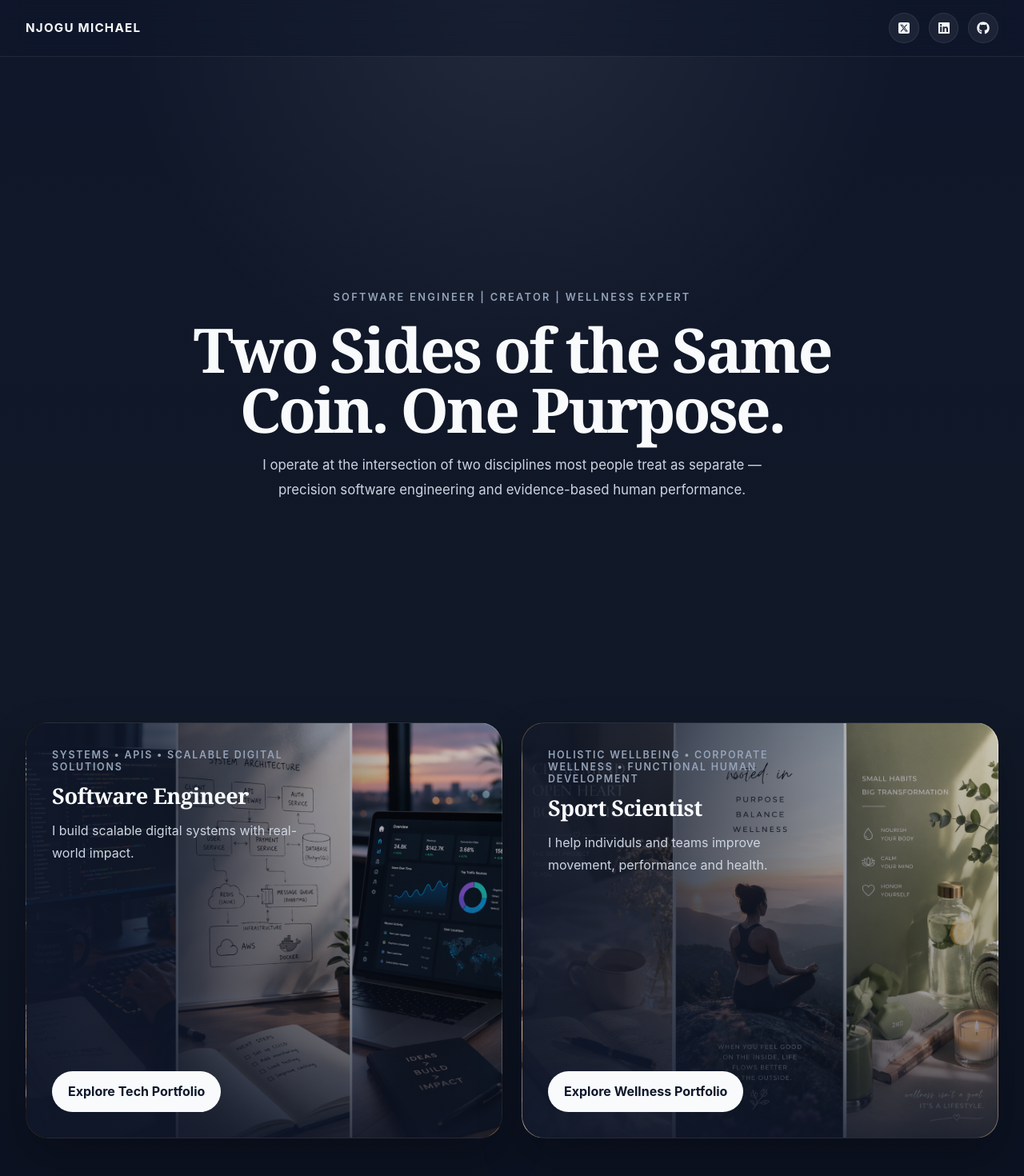
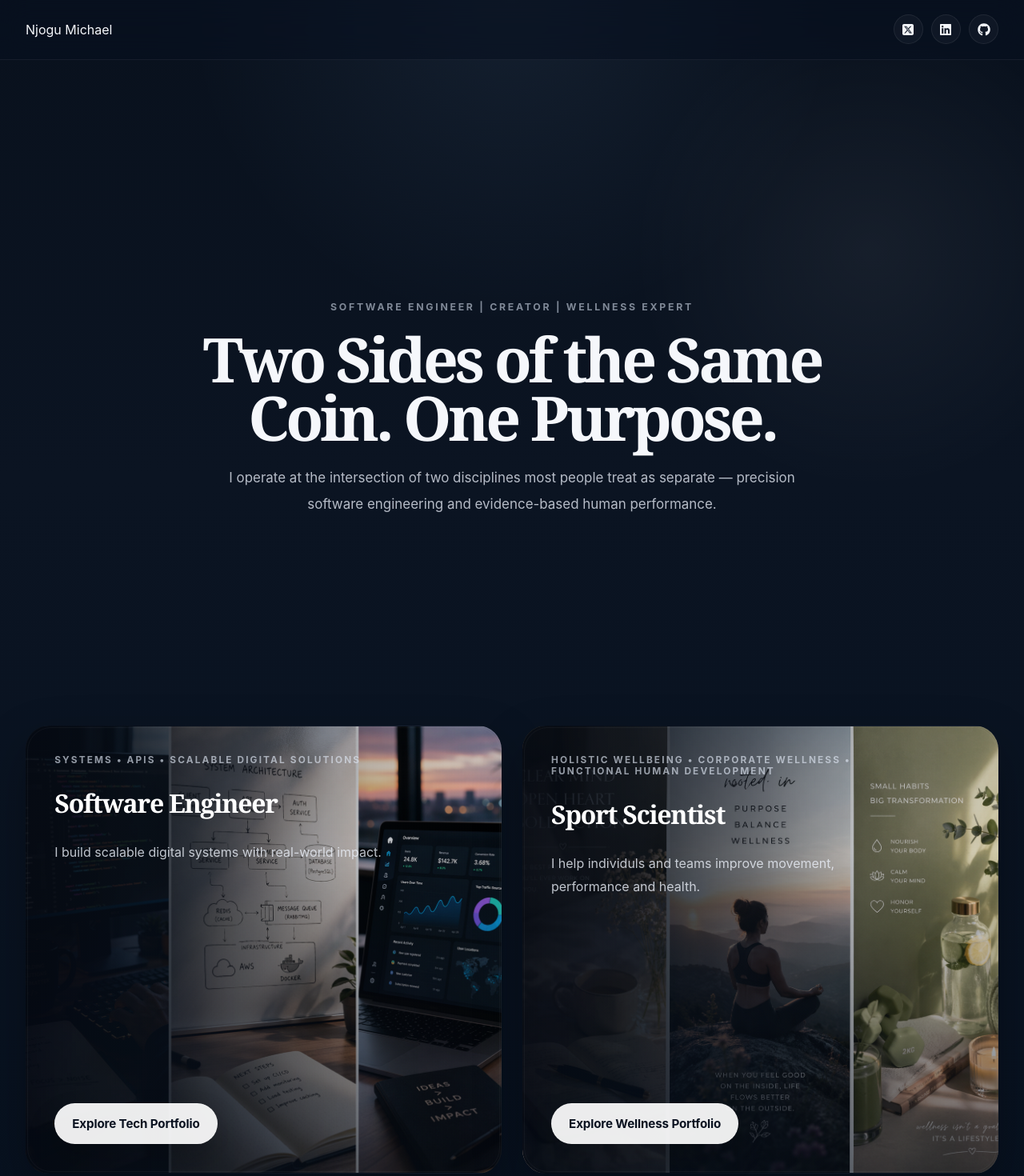
Before and after one commit to NjoguMike/my-portfolio, a React (Vite) app in the folder my-portfolio/: page / in a window 1280 px wide. Shown: the top 1470 px of the page at 80% size. Built offline with nearby package versions, Linux system fonts and the light colour scheme.

Commit message:
Landing page finalised

```diff
--- a/my-portfolio/src/styles/landingPage.css
+++ b/my-portfolio/src/styles/landingPage.css
@@ -1,10 +1,24 @@
+:root {
+  --bg: #07111f;
+  --bg-soft: #0c1728;
+  --surface: rgba(255, 255, 255, 0.04);
+  --surface-border: rgba(255, 255, 255, 0.08);
+  --surface-border-strong: rgba(255, 255, 255, 0.16);
+  --text: #f5f7fb;
+  --text-soft: rgba(229, 235, 245, 0.78);
+  --text-muted: rgba(200, 210, 225, 0.62);
+  --shadow: 0 24px 60px rgba(0, 0, 0, 0.28);
+  --shadow-hover: 0 34px 80px rgba(0, 0, 0, 0.34);
+}
+
 .landing-page {
   min-height: 100vh;
-  color: #f8fafc;
+  color: var(--text);
   background:
-    radial-gradient(circle at top, rgba(255, 255, 255, 0.08), transparent 30%),
-    linear-gradient(180deg, #0f172a 0%, #111827 55%, #0b1120 100%);
-  overflow: hidden;
+    radial-gradient(circle at 50% 0%, rgba(147, 197, 253, 0.08), transparent 24%),
+    radial-gradient(circle at 85% 20%, rgba(255, 255, 255, 0.05), transparent 18%),
+    linear-gradient(180deg, #09111d 0%, #0b1422 38%, #07111f 100%);
+  overflow: clip;
 }
 
 /* HEADER */
@@ -12,176 +26,194 @@
   position: sticky;
   top: 0;
   z-index: 50;
-  padding: 1rem 1.5rem;
   display: flex;
   align-items: center;
   justify-content: space-between;
-  backdrop-filter: blur(14px);
-  background: rgba(15, 23, 42, 0.55);
-  border-bottom: 1px solid rgba(255, 255, 255, 0.08);
+  padding: 1.1rem 1.5rem;
+  backdrop-filter: blur(18px);
+  background: rgba(7, 17, 31, 0.58);
+  border-bottom: 1px solid rgba(255, 255, 255, 0.06);
 }
 
 .logo {
-  font-size: 0.95rem;
+  display: inline-flex;
+  align-items: center;
+  gap: 0.85rem;
+}
+
+.logo-mark {
+  display: inline-flex;
+  align-items: center;
+  justify-content: center;
+  width: 2.35rem;
+  height: 2.35rem;
+  border-radius: 999px;
+  border: 1px solid rgba(255, 255, 255, 0.14);
+  background:
+    radial-gradient(circle at 30% 30%, rgba(255, 255, 255, 0.16), transparent 55%),
+    rgba(255, 255, 255, 0.04);
+  color: var(--text);
+  font-size: 0.76rem;
   font-weight: 700;
-  letter-spacing: 0.08em;
+  letter-spacing: 0.16em;
   text-transform: uppercase;
-  color: #f8fafc;
+  box-shadow: inset 0 1px 0 rgba(255, 255, 255, 0.08);
+}
+
+.logo-text {
+  font-size: 0.9rem;
+  font-weight: 650;
+  letter-spacing: 0.12em;
+  text-transform: uppercase;
+  color: rgba(245, 247, 251, 0.94);
 }
 
 /* SOCIALS */
 .social-links {
   display: flex;
   align-items: center;
-  gap: 0.75rem;
+  gap: 0.65rem;
 }
 
 .social-links a {
   display: inline-flex;
   align-items: center;
   justify-content: center;
-  width: 2.35rem;
-  height: 2.35rem;
+  width: 2.3rem;
+  height: 2.3rem;
   border-radius: 999px;
-  color: #f8fafc;
+  color: var(--text);
   text-decoration: none;
-  background: rgba(255, 255, 255, 0.06);
-  border: 1px solid rgba(255, 255, 255, 0.08);
+  background: rgba(255, 255, 255, 0.035);
+  border: 1px solid rgba(255, 255, 255, 0.07);
   transition:
-    transform 0.2s ease,
-    background 0.2s ease,
-    border-color 0.2s ease,
-    box-shadow 0.2s ease;
+    transform 0.22s ease,
+    background 0.22s ease,
+    border-color 0.22s ease,
+    box-shadow 0.22s ease,
+    color 0.22s ease;
 }
 
 .social-links a:hover {
   transform: translateY(-2px);
-  background: rgba(255, 255, 255, 0.12);
-  border-color: rgba(255, 255, 255, 0.18);
-  box-shadow: 0 10px 24px rgba(0, 0, 0, 0.2);
+  background: rgba(255, 255, 255, 0.07);
+  border-color: rgba(255, 255, 255, 0.16);
+  box-shadow: 0 12px 28px rgba(0, 0, 0, 0.22);
 }
 
 .social-links a:focus-visible {
-  outline: 2px solid #f8fafc;
+  outline: 2px solid rgba(255, 255, 255, 0.8);
   outline-offset: 4px;
 }
 
 /* HERO */
 .hero-section {
-  padding: 5rem 1.5rem 2.5rem;
+  padding: .5rem 1.5rem 3.5rem;
 }
 
 .hero-body {
-  max-width: 780px;
+  max-width: 900px;
   margin: 0 auto;
   text-align: center;
 }
 
 .hero-eyebrow {
-  margin: 0 0 1rem;
-  font-size: 0.8rem;
-  font-weight: 600;
-  letter-spacing: 0.18em;
+  margin: 0 0 1.15rem;
+  font-size: 0.77rem;
+  font-weight: 650;
+  letter-spacing: 0.22em;
   text-transform: uppercase;
-  color: #94a3b8;
+  color: var(--text-muted);
 }
 
 .hero-title {
-  margin: 0 0 1rem;
-  font-size: clamp(2.7rem, 6vw, 5.3rem);
-  line-height: 0.98;
-  font-weight: 750;
-  letter-spacing: -0.04em;
-  color: #f8fafc;
+  margin: 0;
+  font-size: clamp(3rem, 6vw, 6.15rem);
+  line-height: 0.95;
+  font-weight: 720;
+  letter-spacing: -0.055em;
+  text-wrap: balance;
+  color: var(--text);
 }
 
 .hero-subtitle {
-  margin: 0 auto;
-  max-width: 680px;
-  font-size: 1.05rem;
-  line-height: 1.85;
-  color: #cbd5e1;
+  max-width: 760px;
+  margin: 1.4rem auto 0;
+  font-size: 1.06rem;
+  line-height: 1.95;
+  color: var(--text-soft);
+  text-wrap: pretty;
 }
 
-/* CARDS SECTION */
+/* CARDS */
 .cards-section {
-  padding: 2rem 1.5rem 5rem;
+  padding: 2rem 1.5rem 6rem;
 }
 
 .cards-grid {
-  max-width: 1180px;
+  max-width: 1240px;
   margin: 0 auto;
   display: grid;
   grid-template-columns: 1fr;
   gap: 1.5rem;
 }
 
-/* CARD */
 .landing-card {
   position: relative;
   display: flex;
   flex-direction: column;
   justify-content: flex-end;
-  min-height: 500px;
-  padding: 2rem;
-  border-radius: 28px;
-  overflow: hidden;
+  min-height: 560px;
+  padding: 2.2rem;
+  /* overflow: hidden; */
+  border-radius: 30px;
   isolation: isolate;
-  border: 1px solid rgba(255, 255, 255, 0.1);
-
+  border: 1px solid var(--surface-border);
+  background-color: var(--bg-soft);
   background-position: center;
   background-size: cover;
   background-repeat: no-repeat;
+  box-shadow: var(--shadow);
+  transition:
+    transform 0.32s ease,
+    border-color 0.32s ease,
+    box-shadow 0.32s ease;
+}
 
-  box-shadow: 0 24px 55px rgba(0, 0, 0, 0.24);
-  transition:
-    transform 0.3s ease,
-    border-color 0.3s ease,
-    box-shadow 0.3s ease;
+.landing-card::after {
+  content: "";
+  position: absolute;
+  inset: 1px;
+  border-radius: inherit;
+  pointer-events: none;
+  border: 1px solid rgba(255, 255, 255, 0.04);
 }
 
 .landing-card:hover {
-  transform: translateY(-6px);
-  border-color: rgba(255, 255, 255, 0.18);
-  box-shadow: 0 30px 70px rgba(0, 0, 0, 0.32);
-}
-
-.landing-card::before {
-  content: "";
-  position: absolute;
-  inset: 0;
-  z-index: -1;
-  background: radial-gradient(
-    circle at top left,
-    rgba(255, 255, 255, 0.14),
-    transparent 38%
-  );
-  opacity: 0;
-  transition: opacity 0.3s ease;
-}
-
-.landing-card:hover::before {
-  opacity: 1;
+  transform: translateY(-8px);
+  border-color: var(--surface-border-strong);
+  box-shadow: var(--shadow-hover);
 }
 
 .card-overlay {
   position: absolute;
-  inset: 0;
+  border-radius: 30px;
+  inset: -1px;
   z-index: 0;
   background:
     linear-gradient(
-      to right,
-      rgba(15, 23, 42, 0.92) 0%,
-      rgba(15, 23, 42, 0.76) 28%,
-      rgba(15, 23, 42, 0.44) 55%,
-      rgba(15, 23, 42, 0.16) 78%,
-      rgba(15, 23, 42, 0.08) 100%
+      90deg,
+      rgba(5, 10, 19, 0.94) 0%,
+      rgba(7, 14, 24, 0.84) 24%,
+      rgba(8, 15, 26, 0.58) 48%,
+      rgba(8, 15, 26, 0.22) 72%,
+      rgba(8, 15, 26, 0.08) 100%
     ),
     linear-gradient(
-      to top,
-      rgba(15, 23, 42, 0.78) 0%,
-      rgba(15, 23, 42, 0.3) 35%,
-      rgba(15, 23, 42, 0.08) 100%
+      180deg,
+      rgba(8, 15, 26, 0.1) 0%,
+      rgba(8, 15, 26, 0.02) 28%,
+      rgba(8, 15, 26, 0.54) 100%
     );
 }
 
@@ -192,68 +224,78 @@
 }
 
 .card-body {
+  max-width: 80%;
   display: flex;
   flex-direction: column;
-  gap: 0.9rem;
-  margin-bottom: 1.5rem;
-  max-width: 62%;
+  justify-content: space-between;
+  gap: 1.95rem;
+  margin-bottom: 1.6rem;
 }
 
 .card-text {
-  font-size: 0.78rem;
-  font-weight: 600;
-  letter-spacing: 0.14em;
+  margin: 0;
+  font-size: 0.74rem;
+  font-weight: 700;
+  letter-spacing: 0.18em;
   text-transform: uppercase;
-  color: #94a3b8;
+  color: rgba(220, 228, 240, 0.66);
 }
 
 .card-title {
   margin: 0;
-  font-size: clamp(1.7rem, 2vw, 2.2rem);
-  line-height: 1.08;
+  font-size: clamp(2rem, 2.4vw, 2.85rem);
+  line-height: 0.98;
   font-weight: 700;
-  letter-spacing: -0.02em;
-  color: #f8fafc;
+  letter-spacing: -0.04em;
+  text-wrap: balance;
+  color: #ffffff;
 }
 
 .card-body p {
   margin: 0;
+  max-width: 32rem;
   font-size: 1rem;
-  line-height: 1.75;
-  color: #cbd5e1;
+  line-height: 1.82;
+  color: rgba(232, 237, 245, 0.82);
 }
 
-/* CTA */
 .card-cta {
   display: inline-flex;
   align-items: center;
   justify-content: center;
+  gap: 0.55rem;
   width: fit-content;
+  min-height: 3.2rem;
   margin-top: auto;
-  padding: 0.95rem 1.25rem;
+  padding: 0.92rem 1.32rem;
   border-radius: 999px;
-  background: #f8fafc;
-  color: #0f172a;
+  border: 1px solid rgba(255, 255, 255, 0.12);
+  background: rgba(255, 255, 255, 0.92);
+  color: #0a1220;
   text-decoration: none;
-  font-weight: 650;
+  font-size: 0.95rem;
+  font-weight: 680;
+  letter-spacing: -0.01em;
+  box-shadow: 0 18px 36px rgba(0, 0, 0, 0.18);
   transition:
-    transform 0.2s ease,
-    opacity 0.2s ease,
-    box-shadow 0.2s ease;
+    transform 0.22s ease,
+    background 0.22s ease,
+    box-shadow 0.22s ease,
+    opacity 0.22s ease;
 }
 
 .card-cta:hover {
   transform: translateY(-2px);
-  opacity: 0.96;
-  box-shadow: 0 12px 30px rgba(248, 250, 252, 0.16);
+  background: #ffffff;
+  box-shadow: 0 20px 44px rgba(0, 0, 0, 0.24);
 }
 
 .card-cta:focus-visible {
-  outline: 2px solid #f8fafc;
+  outline: 2px solid rgba(255, 255, 255, 0.84);
   outline-offset: 4px;
 }
 
-/* ACCESSIBILITY */
+/* ACCESSIBILITY
 .sr-only {
   position: absolute;
   width: 1px;
@@ -261,31 +303,28 @@
   padding: 0;
   margin: -1px;
   overflow: hidden;
-  clip: rect(0, 0, 0, 0);
+  clip: rect(0 0 0 0);
   white-space: nowrap;
   border: 0;
-}
+} */
 
 /* TABLET */
 @media (min-width: 768px) {
   .header {
-    padding: 1rem 2rem;
+    padding: 1.15rem 2rem;
   }
 
   .hero-section {
-    padding: 6rem 2rem 3rem;
+    padding: 8.5rem 2rem 4rem;
   }
 
   .cards-section {
-    padding: 2rem 2rem 6rem;
+    padding: 2rem 2rem 6.5rem;
   }
 
   .cards-grid {
     grid-template-columns: repeat(2, minmax(0, 1fr));
-  }
-
-  .landing-card {
-    min-height: 520px;
+    gap: 1.6rem;
   }
 }
 
@@ -296,56 +335,92 @@
   }
 
   .logo {
-    font-size: 0.82rem;
-    letter-spacing: 0.06em;
+    gap: 0.65rem;
   }
 
+  .logo-mark {
+    width: 2.1rem;
+    height: 2.1rem;
+    font-size: 0.7rem;
+    letter-spacing: 0.14em;
+  }
+
+  .logo-text {
+    font-size: 0.76rem;
+    letter-spacing: 0.1em;
+  }
+
+  /* .hero-section {
+    padding: 6rem 1rem 2.5rem;
+  } */
+
   .hero-title {
-    font-size: clamp(2.2rem, 11vw, 3.6rem);
+    font-size: clamp(2.6rem, 12vw, 4rem);
+    letter-spacing: -0.05em;
   }
 
   .hero-subtitle {
     font-size: 0.98rem;
+    line-height: 1.78;
+    margin-top: 1.1rem;
+  }
+
+  .cards-section {
+    padding: 1.2rem 1rem 4.5rem;
   }
 
   .landing-card {
-    min-height: 430px;
+    min-height: 460px;
     padding: 1.5rem;
+    border-radius: 24px;
     background-position: center;
-  }
-
-  .card-body {
-    max-width: 100%;
   }
 
   .card-overlay {
     background:
       linear-gradient(
-        to top,
-        rgba(15, 23, 42, 0.94) 0%,
-        rgba(15, 23, 42, 0.82) 32%,
-        rgba(15, 23, 42, 0.5) 60%,
-        rgba(15, 23, 42, 0.18) 100%
+        180deg,
+        rgba(7, 14, 24, 0.14) 0%,
+        rgba(7, 14, 24, 0.26) 22%,
+        rgba(7, 14, 24, 0.72) 64%,
+        rgba(7, 14, 24, 0.92) 100%
       ),
       linear-gradient(
-        to right,
-        rgba(15, 23, 42, 0.72) 0%,
-        rgba(15, 23, 42, 0.18) 100%
+        90deg,
+        rgba(7, 14, 24, 0.5) 0%,
+        rgba(7, 14, 24, 0.18) 100%
       );
   }
 
+  .card-body {
+    max-width: 100%;
+    gap: 0.82rem;
+    margin-bottom: 1.25rem;
+  }
+
+  .card-title {
+    font-size: clamp(1.8rem, 8vw, 2.4rem);
+  }
+
   .card-body p {
-    max-width: 100%;
+    font-size: 0.96rem;
+    line-height: 1.72;
+  }
+
+  .card-cta {
+    min-height: 3rem;
+    padding: 0.88rem 1.15rem;
+    font-size: 0.92rem;
   }
 }
 
 /* LARGE DESKTOP */
 @media (min-width: 1200px) {
   .hero-body {
-    max-width: 860px;
+    max-width: 980px;
   }
 
   .cards-grid {
-    max-width: 1220px;
+    max-width: 1280px;
   }
 }
```
